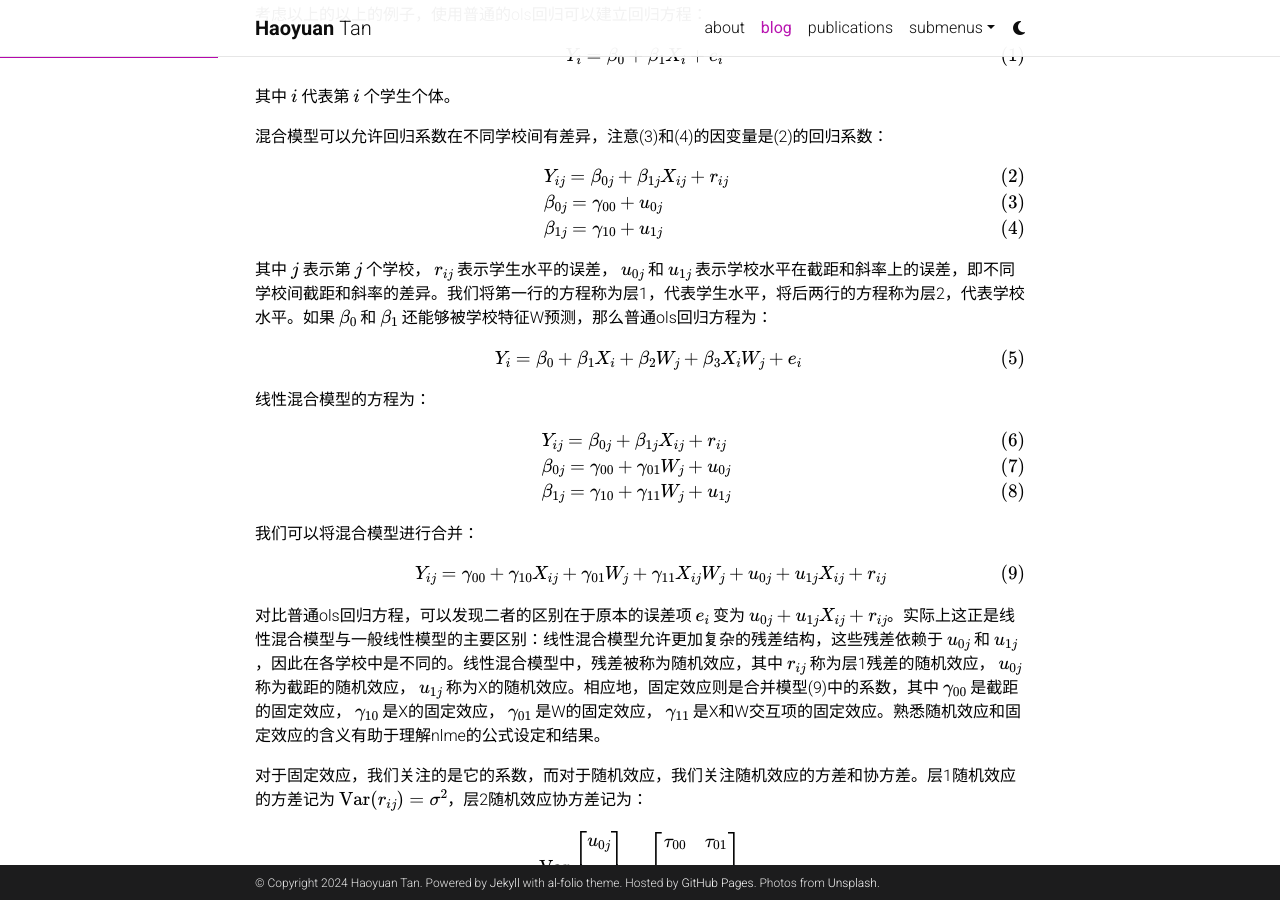
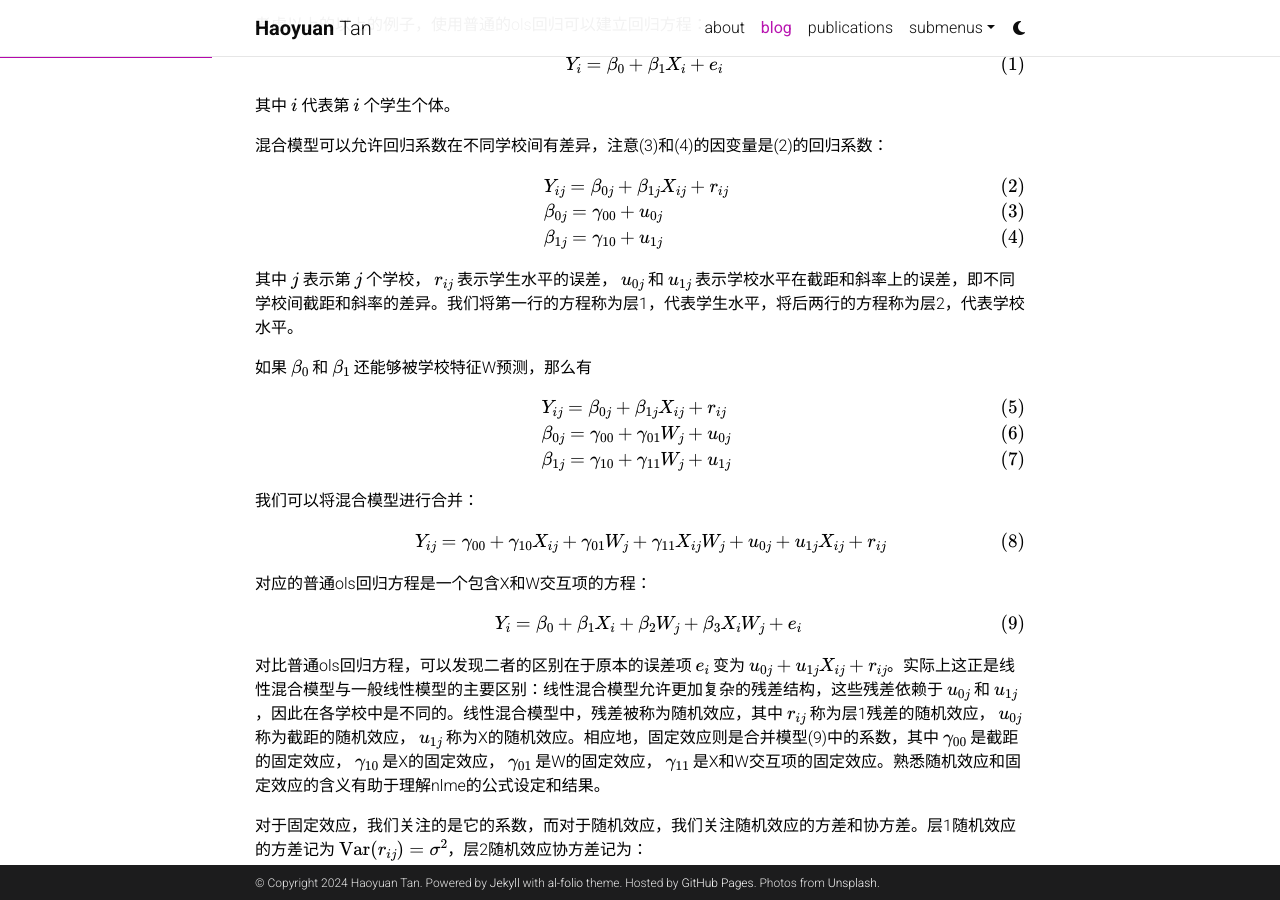
Before and after one commit to pineapple-3456/pineapple-3456.github.io, a Jekyll site: the page built from _posts/2024-12-29-使用nlme建立线性混合模型.md, in a window 1280 px wide and 900 px high, scrolled down 442 px. Built offline with Jekyll 4.4.1, drawn with Linux system fonts in a browser that asks for light colours; comment, search, counter and statistics services are not loaded; a style sheet for code colours, icons or effects is not loaded.

Commit message:
Update 2024-12-29-使用nlme建立线性混合模型.md

````diff
--- a/_posts/2024-12-29-使用nlme建立线性混合模型.md
+++ b/_posts/2024-12-29-使用nlme建立线性混合模型.md
@@ -8,7 +8,7 @@
 related_posts: true
 ---
 
-## 线性混合模型介绍
+# 线性混合模型介绍
 
 社会科学研究中的数据经常具有层次结构，过去分析层次结构数据容易产生的一个问题是汇总偏差，即将不同组织的数据错误地纳入同一个模型中。例如对不同学校的学生的调查显示，学生的某种特质X可能会影响到学习成绩Y，然而X对Y的回归系数却不是恒定的，而是在不同学校间存在有统计意义的差异。线性混合模型的出现就是为了应对这种问题。应对的策略是允许X对Y的回归系数在一定范围内变化。
 
@@ -32,15 +32,9 @@
 \end{align}
 $$
 
-其中 $$j$$ 表示第 $$j$$ 个学校， $$r_{ij}$$ 表示学生水平的误差， $$u_{0j}$$ 和 $$u_{1j}$$ 表示学校水平在截距和斜率上的误差，即不同学校间截距和斜率的差异。我们将第一行的方程称为层1，代表学生水平，将后两行的方程称为层2，代表学校水平。如果 $$\beta_0$$ 和 $$\beta_1$$ 还能够被学校特征W预测，那么普通ols回归方程为：
+其中 $$j$$ 表示第 $$j$$ 个学校， $$r_{ij}$$ 表示学生水平的误差， $$u_{0j}$$ 和 $$u_{1j}$$ 表示学校水平在截距和斜率上的误差，即不同学校间截距和斜率的差异。我们将第一行的方程称为层1，代表学生水平，将后两行的方程称为层2，代表学校水平。
 
-$$
-\begin{align}
-Y_i = \beta_0 + \beta_1X_i + \beta_2W_j + \beta_3X_iW_j+ e_i
-\end{align}
-$$
-
-线性混合模型的方程为：
+如果 $$\beta_0$$ 和 $$\beta_1$$ 还能够被学校特征W预测，那么有
 
 $$
 \begin{align}
@@ -55,6 +49,14 @@
 $$
 \begin{align}
 Y_{ij} = \gamma_{00} + \gamma_{10}X_{ij} + \gamma_{01}W_{j} + \gamma_{11}X_{ij}W_{j} + u_{0j} + u_{1j}X_{ij} + r_{ij}
+\end{align}
+$$
+
+对应的普通ols回归方程是一个包含X和W交互项的方程：
+
+$$
+\begin{align}
+Y_i = \beta_0 + \beta_1X_i + \beta_2W_j + \beta_3X_iW_j+ e_i
 \end{align}
 $$
 
@@ -78,7 +80,7 @@
 
 它们之后会被用来计算方差解释率和各随机效应之间的关系，在后面的实例中可以看到。
 
-## 实例：学生社会经济地位对数学成绩的影响
+# 实例：学生社会经济地位对数学成绩的影响
 
 数据来自刘红云[高级心理统计](http://crup.com.cn/Book/TextDetail?doi=371b74c6-6b77-4f96-9c81-a0acd521f5e9)第十三章13-3.SAV。其中，我们需要用到的变量有：
 
@@ -94,7 +96,7 @@
 df <- read_sav('/Users/tan/Downloads/高级心理统计/13第十三章 多层线性模型简介/13-3.SAV') #文件导入
 ```
 
-### 零模型
+## 零模型
 
 线性混合模型的建模的一般程序是从简单到复杂，逐步加入变量。最简单的模型被称为零模型，可以为我们提供一些初步的信息，它在层1和层2都只包含截距：
 
@@ -153,7 +155,7 @@
 
 结果首先给出了整个模型的信息准则AIC和BIC，越小代表拟合效果越好。logLik代表对数似然LL，越大代表拟合效果越好，随后我们要使用-2LL进行模型比较。在随机部分，给出了两个随机效应的标准差，截距随机效应 $$u_{0j}$$ 的标准差 $$\sqrt{\tau_{00}}$$ 为2.924631，残差 $$r_{ij}$$ 的标准差 $$\sigma$$ 为6.256868。固定效应部分给出截距固定效应 $$\gamma_{00}$$ 为12.63707。
 
-### 随机斜率模型
+## 随机斜率模型
 
 **自变量对中** 对中即将数据减去均值，使其均值变为0。对中是为了使截距变得有意义，如果我们在模型中设置了随机截距或截距预测变量来解释截距的变化，那截距就应该是有意义的。一般情况下，我们期望截距是各学校的均值。考虑上面的随机斜率模型， $$\beta_{0j}$$ 应该是总体均值，在层1模型中，截距代表自变量为0时所对应的因变量的预测值，
 
````
